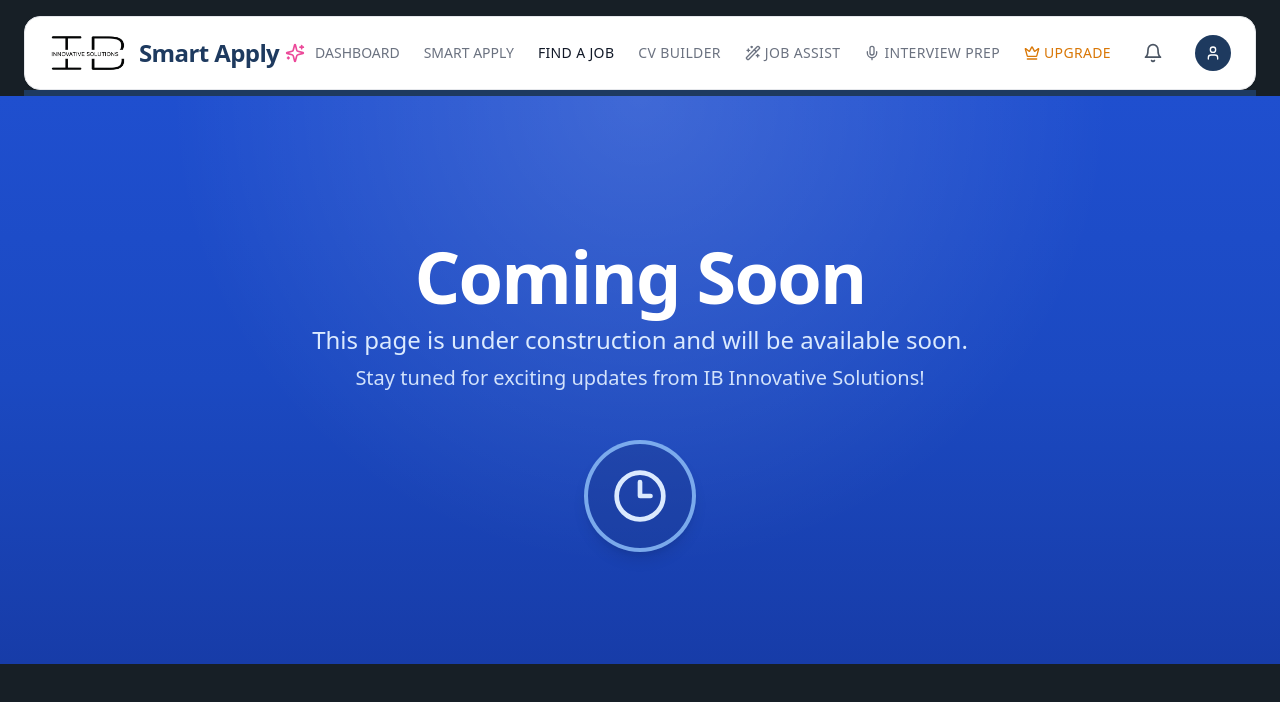
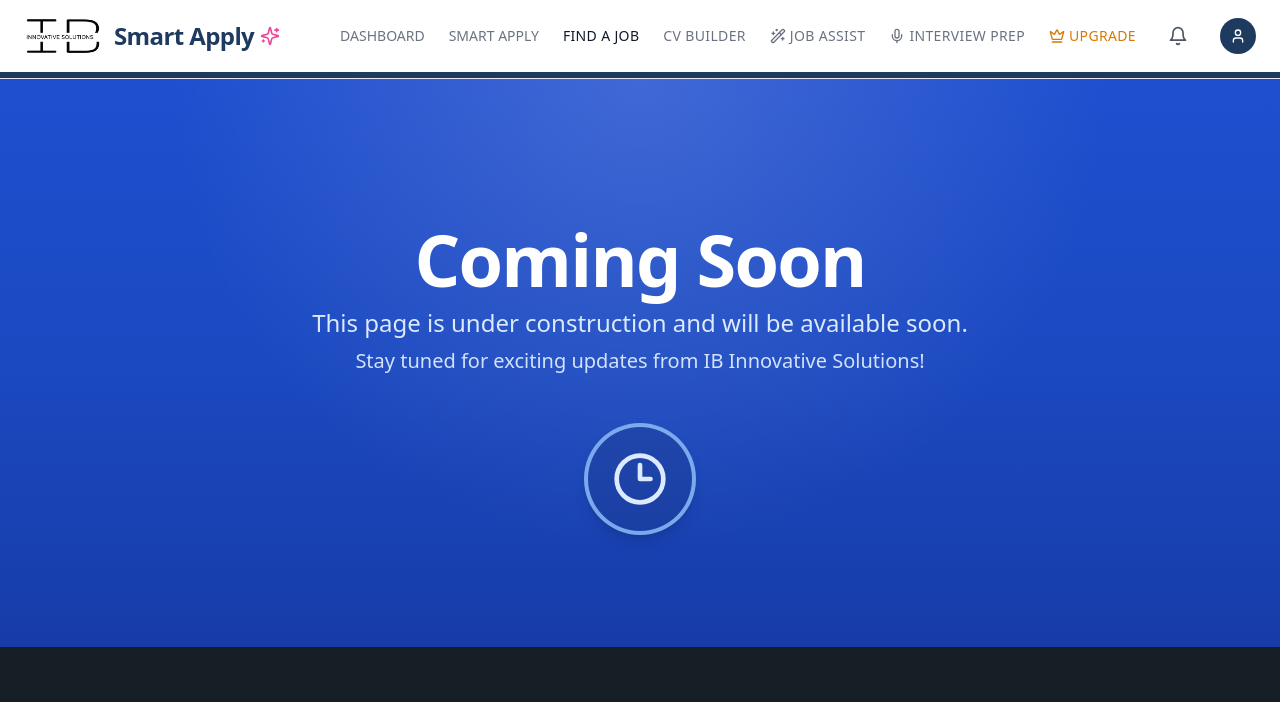
Before and after one commit to innotechprog/app-booker-pro, a React (Vite) app: page /smart-apply/jobs in a window 1280 px wide. Shown: the top 702 px of the page. Built offline with nearby package versions, Linux system fonts and the light colour scheme; no server answers; sample sign-in values are in the browser's storage.

Commit message:
Update SmartApplyHeader.tsx

```diff
--- a/src/components/SmartApplyHeader.tsx
+++ b/src/components/SmartApplyHeader.tsx
@@ -9,7 +9,7 @@ import {
 } from "@/components/ui/dropdown-menu";
 import { Menu, X, User, Sparkles, LogOut, LayoutDashboard, Settings, Crown, Bell, Wand2, Mic } from "lucide-react";
 import ibLogoBlack from "@/images/ib-logo-black.png";
-import { smartApplyAPI } from "@/services/api";
+import { clearSmartApplySession, smartApplyAPI } from "@/services/api";
 
 const DEEP_BLUE = "#1e3a5f";
 const PROFILE_PIC_KEY = "smart_apply_profile_picture";
@@ -41,9 +41,7 @@ const SmartApplyHeader = () => {
     `py-2 text-sm font-medium transition-colors ${isActivePath(path) ? activeClass : inactiveClass}`;
 
   const handleLogout = () => {
-    localStorage.removeItem("smart_apply_token");
-    localStorage.removeItem("smart_apply_full_name");
-    localStorage.removeItem(PROFILE_PIC_KEY);
+    clearSmartApplySession();
     setInitials("");
     setProfilePictureUrl(null);
     navigate("/smart-apply/sign-in");
@@ -82,8 +80,8 @@ const SmartApplyHeader = () => {
   }, []);
 
   return (
-    <header className="w-full px-4 pt-4 sm:px-6">
-      <div className="mx-auto max-w-7xl overflow-hidden rounded-2xl border border-gray-200 bg-white shadow-sm">
+    <header className="w-full bg-white border-b border-gray-200">
+      <div className="mx-auto max-w-7xl">
         <div className="flex items-center justify-between px-4 py-3 sm:px-6 sm:py-4">
           {/* Left: IB logo + Smart Apply */}
           <Link
```
